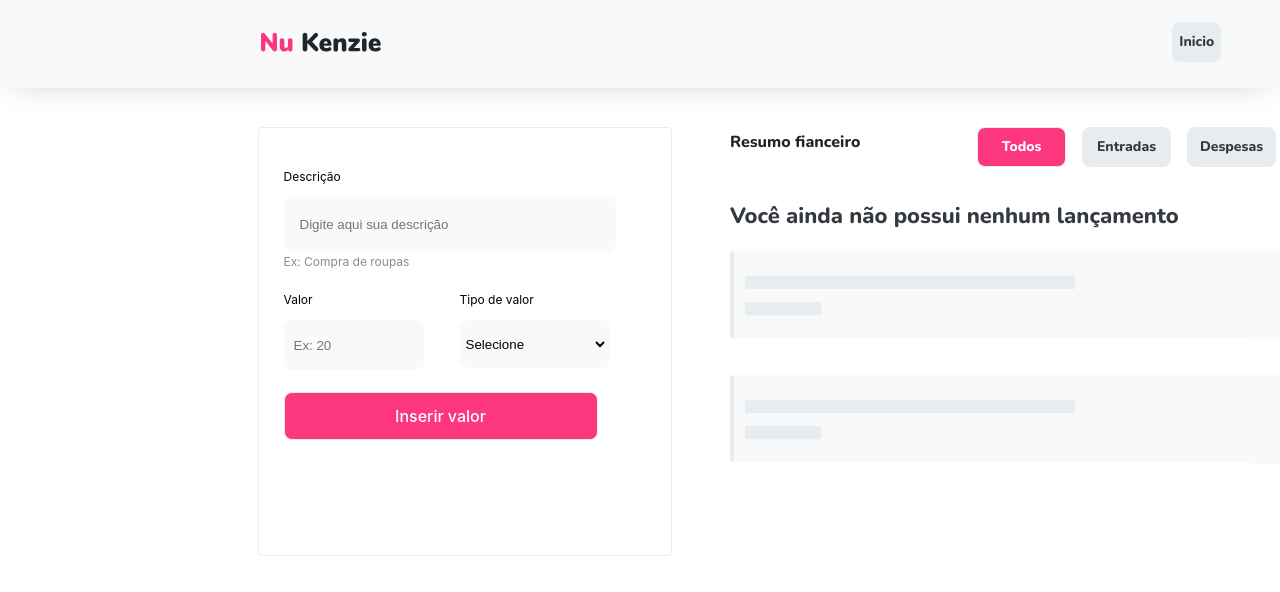
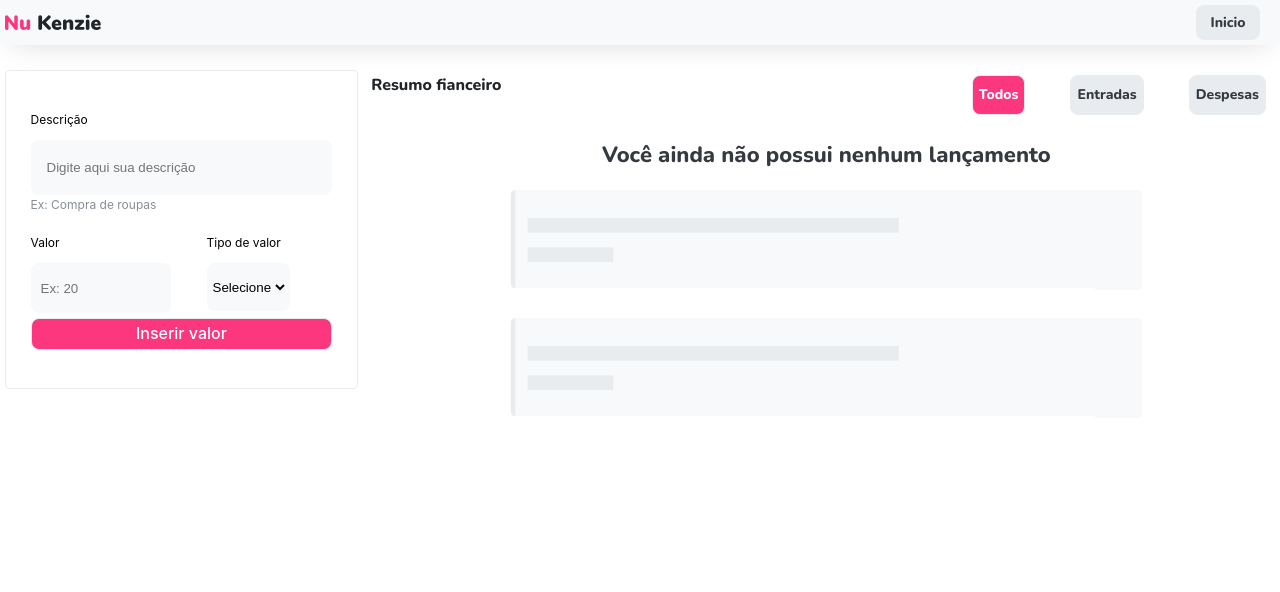
Before and after one commit to Jhhonatta/Nu-Kenzie-react, a React (Create React App) app: page / in a window 1280 px wide. Both pictures are taken after a click on the button "Iniciar". Shown: the top 592 px of the page. Built offline with nearby package versions, Linux system fonts and the light colour scheme.

Commit message:
css otimizado

```diff
--- a/src/App.css
+++ b/src/App.css
@@ -1,22 +1,51 @@
+.containerGeral {
+  height: 100vh;
+  width: 100%;
+  overflow: hidden;
+}
+
 .App-header {
   overflow: hidden;
   height: auto;
   width: auto;
+  padding: 5px;
   box-shadow: 0px 4px 32px -12px rgba(0, 0, 0, 0.25);
   background-color: #f8f9fa;
   display: flex;
 }
 
 .imgLogo {
-  width: 122.68px;
-  height: 19.53px;
-  margin: 32px 791.32px 36.47px 261px;
+  width: 6rem;
+  /* height: 19.53px; */
+
+  @media (min-width: 765px) {
+  }
+}
+
+.containerButtonHeader {
+  display: flex;
+  justify-content: end;
+  width: 100%;
 }
 
 main {
   display: flex;
+  flex-direction: column;
+  /* height: 459px;
+  width: 562px; */
+  margin-top: 9px;
+  overflow: hidden;
 
-  height: 459px;
-  width: 562px;
-  margin-top: 39px;
+  @media (min-width: 1024px) {
+    flex-direction: row;
+    justify-content: center;
+    height: 100vh;
+    margin-top: 25px;
+  }
 }
+
+.containerForm {
+  @media (min-width: 1024px) {
+    width: 40%;
+  }
+}
--- a/src/App.jsx
+++ b/src/App.jsx
@@ -23,12 +23,15 @@ function App() {
     <Index setHomePage={setHomePage} />
   ) : (
     <>
+      <div className="containerGeral">
         <header className="App-header">
           <img src={Nukenzie} className="imgLogo" alt={""} />
+          <div className="containerButtonHeader">
             <ButtonHeader setHomePage={setHomePage} />
+          </div>
         </header>
         <main>
-        <div>
+          <div className="containerForm">
             <Form
               setListTransactions={setListTransactions}
               listTransactions={listTransactions}
@@ -48,6 +51,7 @@ function App() {
             setFilterList={setFilterList}
           />
         </main>
+      </div>
     </>
   );
 }
--- a/src/Components/ButtonHeader/style.css
+++ b/src/Components/ButtonHeader/style.css
@@ -1,17 +1,15 @@
 button {
   width: 64px;
-  height: 40px;
+  height: 35px;
   background-color: rgba(233, 236, 239, 1);
   border: 1.4px solid rgba(233, 236, 239, 1);
   border-radius: 8px;
-
+  margin-right: 15px;
   font-family: "Nunito";
   font-weight: 600;
   font-size: 14px;
   color: rgba(52, 58, 64, 1);
   line-height: 19.1px;
-  text-align: center;
 
-  margin: 22px 261px 26px 0px;
   cursor: pointer;
 }
--- a/src/Components/Card/index.jsx
+++ b/src/Components/Card/index.jsx
@@ -14,7 +14,9 @@ function Card({
         <div className="containerGrey">
           <div className="containerSideGreen"></div>
           <div className="block-left">
-            <p className="titleCard">{transactions.description}</p>
+            <p className="titleCard">
+              {transactions.description.toUpperCase()}
+            </p>
             <p>Entrada</p>
           </div>
           <div className="block-right">
@@ -35,7 +37,9 @@ function Card({
         <div className="containerGrey">
           <div className="containerSideGrey"></div>
           <div className="block-left">
-            <p className="titleCard">{transactions.description}</p>
+            <p className="titleCard">
+              {transactions.description.toUpperCase()}
+            </p>
             <p>Despesa</p>
           </div>
           <div className="block-right">
--- a/src/Components/Card/style.css
+++ b/src/Components/Card/style.css
@@ -1,12 +1,12 @@
 .containerSupreme {
-  height: 87px;
-  width: 560px;
+  /* height: 87px; */
   border-radius: 4px;
   background-color: rgba(248, 249, 250, 1);
+  width: 100%;
 }
 
 .containerSideGreen {
-  height: 87px;
+  /* height: 87px; */
   width: 4px;
   background-color: rgba(3, 184, 152, 1);
   border-radius: 4px;
@@ -14,11 +14,12 @@
 
 .containerGrey {
   display: flex;
+  width: auto;
 }
 
 .containerSideGrey {
   display: flex;
-  height: 87px;
+  /* height: 87px; */
   width: 4px;
   background-color: rgba(233, 236, 239, 1);
   border-radius: 4px;
@@ -26,14 +27,17 @@
 
 .block-left {
   height: 68px;
-  width: 337px;
-  top: 8px;
-  margin: 8px 41px 0px 14px;
+  max-width: 337px;
+  padding-left: 5px;
+  /* margin: 8px 41px 0px 14px; */
 }
 
 .block-right {
   display: flex;
-  padding-top: 18px;
+  justify-content: end;
+  padding-top: 2px;
+  width: 100%;
+  /* padding-top: 18px; */
 }
 
 .imgTrash {
@@ -48,7 +52,7 @@
 
 .titleCard {
   height: 32px;
-  width: 337px;
+  max-width: 337px;
   top: 8px;
   font: 700;
   font-family: Nunito;
@@ -61,8 +65,8 @@
   font-family: Nunito;
   font-size: 12px;
   font-weight: 400;
-  line-height: 22px;
+  /* line-height: 22px; */
   letter-spacing: 0em;
-  text-align: left;
+  /* text-align: left; */
   color: rgba(33, 37, 41, 1);
 }
--- a/src/Components/CardTotalMoney/style.css
+++ b/src/Components/CardTotalMoney/style.css
@@ -1,11 +1,9 @@
 .containerSomer {
-  width: 414px;
-  height: 96px;
+  height: auto;
   border-radius: 4px;
   border: 1px solid rgba(233, 236, 239, 1);
   background: rgba(255, 255, 255, 1);
-  margin-left: 257px;
-  margin-bottom: 15px;
+  margin: 5px;
 }
 
 .containerValueSome {
@@ -16,7 +14,7 @@
   font-family: Nunito;
   font-size: 16px;
   font-weight: 700;
-  line-height: 30px;
+  /* line-height: 30px; */
   color: #212529;
   margin: 20px 178px 6px 24px;
 }
--- a/src/Components/Form/index.jsx
+++ b/src/Components/Form/index.jsx
@@ -46,6 +46,7 @@ function Form({ setListTransactions, listTransactions, setFilterList }) {
           </select>
         </div>
       </div>
+      <div className="containerButtonForm"></div>
       <button type="submit" className="buttonForm">
         Inserir valor
       </button>
--- a/src/Components/Form/style.css
+++ b/src/Components/Form/style.css
@@ -1,24 +1,31 @@
 form {
-  height: 351px;
-  width: 363px;
+  /* max-height: 351px;
+  max-width: 363px; */
   border-radius: 4px;
   display: flex;
   flex-direction: column;
   padding: 38px 24.5px;
   border: 1px solid rgba(233, 236, 239, 1);
-  margin: 0px 58px 15px 258px;
+  /* margin: 0px 58px 15px 258px; */
+  margin: 0px 5px;
+}
+
+.containerButtonForm {
+  width: 100%;
+  margin-top: 5px;
 }
 
 .buttonForm {
-  width: 314px;
-  height: 48px;
+  height: auto;
+  width: 100%;
+  padding: 5px;
   border-radius: 8px;
-  padding: 13px 20px 13px 20px;
+
   background-color: rgba(253, 55, 126, 1);
   color: rgba(255, 255, 255, 1);
   font-family: "Inter";
   font-size: 16px;
-  line-height: 19.36px;
+  /* line-height: 19.36px; */
   font-weight: 500;
 }
 
@@ -55,7 +62,7 @@ p {
 
 .inputText {
   height: 52.8px;
-  width: 314px;
+  max-width: 314px;
   border-radius: 8px;
   padding-left: 16px;
   background-color: rgba(248, 249, 250, 1);
@@ -64,7 +71,7 @@ p {
 
 .inputValue {
   height: 48px;
-  width: 128px;
+  max-width: 128px;
 
   border-radius: 8px;
   border: 2px rgba(248, 249, 250, 1);
@@ -86,7 +93,7 @@ p {
 
 select {
   height: 48px;
-  width: 150px;
+  max-width: 150px;
   left: 0px;
   top: 31px;
   border-radius: 8px;
--- a/src/Components/Index/index.jsx
+++ b/src/Components/Index/index.jsx
@@ -9,16 +9,24 @@ function index({ setHomePage }) {
   return (
     <>
       <div className="container">
+        <div className="full-block">
           <div className="left-block">
-          <img src={nukenzie} className="logo" />
-          <p className="main-text">Centralize o controle das suas finanças</p>
+            <div>
+              <img src={nukenzie} className="logo" alt="logo" />
+              <p className="main-text">
+                Centralize o controle das suas finanças
+              </p>
               <p className="textBottom">de forma rápida e segura</p>
+            </div>
+            <div className="right-block">
+              <img src={image} className="card" alt="card" />
+            </div>
+          </div>
+          <div className="container-button">
             <button onClick={changePage} className="buttonIndex">
               Iniciar
             </button>
           </div>
-        <div className="right-block">
-          <img src={image} className="card" />
         </div>
       </div>
     </>
--- a/src/Components/List/index.jsx
+++ b/src/Components/List/index.jsx
@@ -13,9 +13,10 @@ function List({
 }) {
   return (
     <>
-      <div>
+      <div className="containerList">
         <div className="containerHigher">
           <p className="textTitleList">Resumo fianceiro</p>
+          <div className="containerButtons">
             <ButtonFiltrarTodos
               listTransactions={listTransactions}
               setListTransactions={setListTransactions}
@@ -33,11 +34,12 @@ function List({
               filterList={filterList}
             />
           </div>
-        <ul>
+        </div>
+        <ul className="containerCard">
           {filterList.length > 0 ? (
             filterList.map((elemente, indice) => {
               return (
-                <li key={indice}>
+                <li key={indice} className="listCard">
                   <Card
                     transactions={elemente}
                     indice={indice}
@@ -57,10 +59,10 @@ function List({
                 </p>
               </li>
               <li>
-                <img src={NoCard} alt={""} />
+                <img src={NoCard} alt={""} className="noCard" />
               </li>
               <li>
-                <img src={NoCard} alt={""} />
+                <img src={NoCard} alt={""} className="noCard" />
               </li>
             </>
           )}
--- a/src/Components/List/style.css
+++ b/src/Components/List/style.css
@@ -1,13 +1,58 @@
+.containerList {
+  width: 100%;
+  margin: 5px;
+}
+
+.containerCard {
+  width: 100%;
+  max-height: 300px;
+  overflow: scroll;
+  overflow-x: hidden;
+
+  /* @media (min-width: 768px) {
+    max-height: 338px;
+  } */
+
+  @media (min-width: 1024px) {
+    max-height: 600px;
+    padding: 5px;
+  }
+}
+
+.listCard {
+  width: 97%;
+  margin: 0;
+  margin-top: 5px;
+}
+
 .containerHigher {
   display: flex;
-  width: 562px;
-  height: 40px;
+  justify-content: center;
+  width: 100%;
+  height: auto;
+  /* margin: 15px 5px; */
+  gap: 5px;
+
+  @media (min-width: 768px) {
+    width: 99%;
+    justify-content: space-between;
+    /* padding: 0px 5px; */
+  }
+}
+
+.containerButtons {
+  display: flex;
+  gap: 5px;
+
+  @media (min-width: 768px) {
+    gap: 45px;
+  }
 }
 
 .buttonList {
   height: 40px;
-  width: 89px;
-  margin: 0px 16px 0px 0px;
+  width: max-content;
+  margin: 0;
   border-radius: 8px;
 }
 
@@ -22,21 +67,35 @@
   font-family: Nunito;
   font-size: 16px;
   font-weight: 700;
-  line-height: 30px;
+  /* line-height: 30px; */
   color: rgba(33, 37, 41, 1);
-  margin-right: 110px;
+  margin: 0;
+  text-align: center;
 }
 
 li {
-  margin-top: 32px;
-  width: 562px;
+  width: 100%;
+  height: auto;
+  margin-top: 25px;
+}
+
+.noCard {
+  width: 97%;
+  height: 100px;
+
+  @media (min-width: 768px) {
+    width: 100%;
+  }
 }
 
 .textempty {
-  width: 450px;
+  width: 100%;
+  height: auto;
+  margin: auto;
   font-family: Nunito;
   font-size: 22px;
   font-weight: 700;
-  line-height: 34px;
+  /* line-height: 34px; */
+  text-align: center;
   color: rgba(52, 58, 64, 1);
 }
```
Also changed, not shown: src/Components/Index/style.css (+81 -15 lines). Lines whose indentation alone changed are shown as unchanged.
